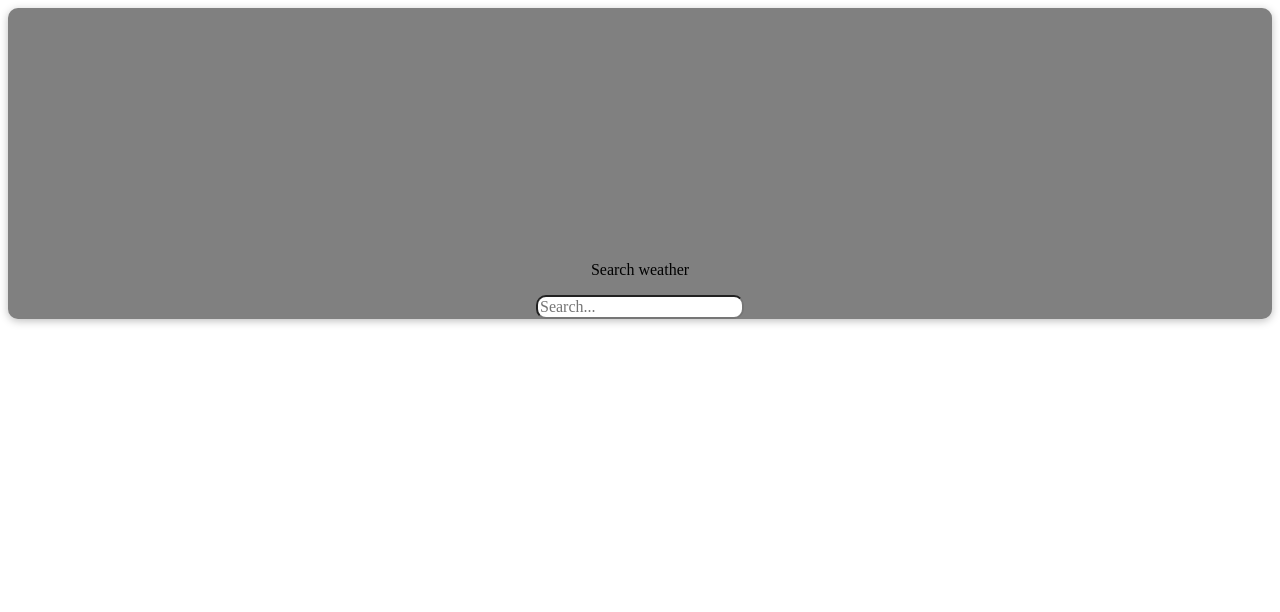
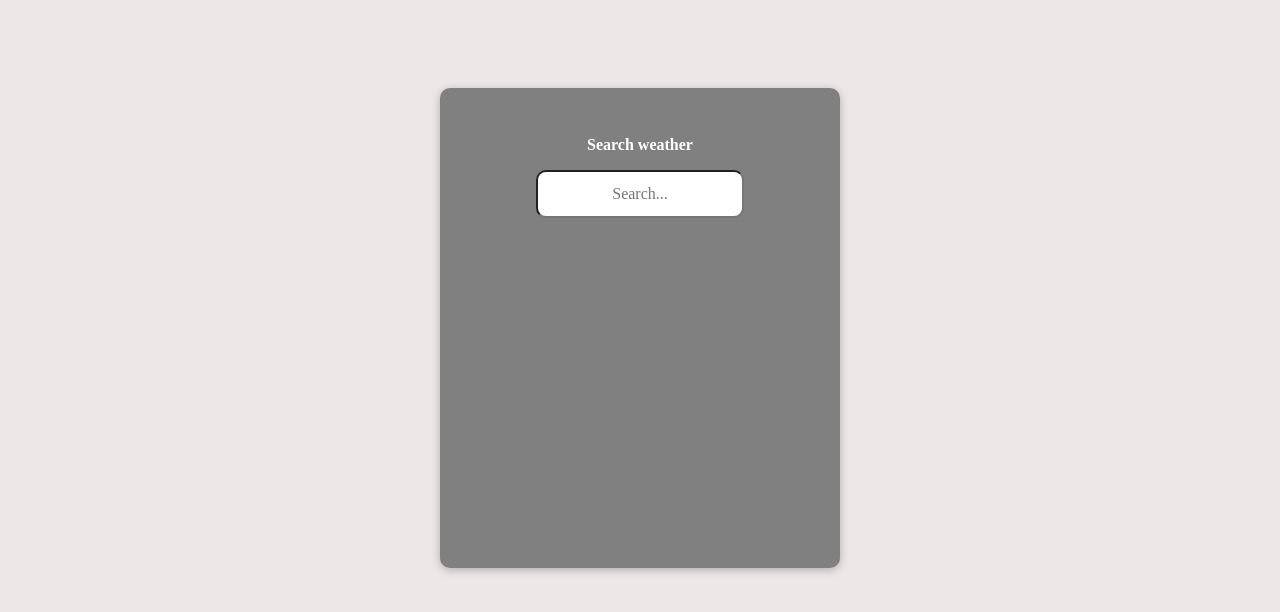
Before and after one commit to witekmikolajczak/Green1-blog, a React (Create React App) app: page / in a window 1280 px wide. Shown: the top 612 px of the page. Built offline with nearby package versions, Linux system fonts and the light colour scheme.

Commit message:
add assets and it's styling

```diff
--- a/src/App.js
+++ b/src/App.js
@@ -1,12 +1,13 @@
 import React from "react";
 
 import Weather from "./components/Weather/Weather.js";
+import classes from "./App.module.css";
 
 function App() {
   return (
-    <React.Fragment>
+    <div className={classes.app}>
       <Weather />
-    </React.Fragment>
+    </div>
   );
 }
 
--- /dev/null
+++ b/src/App.module.css
@@ -0,0 +1,6 @@
+.app {
+  display: flex;
+  justify-content: center;
+  align-items: center;
+  height: 80vh;
+}
--- a/src/components/UI/Card.module.css
+++ b/src/components/UI/Card.module.css
@@ -2,4 +2,6 @@
   background-color: grey;
   box-shadow: 0 2px 8px rgba(0, 0, 0, 0.26);
   border-radius: 10px;
+  width: 25rem;
+  height: 30rem;
 }
--- a/src/components/Weather/Weather.js
+++ b/src/components/Weather/Weather.js
@@ -1,19 +1,16 @@
 import React, { useState } from "react";
+
 import Card from "../UI/Card";
 import classes from "./Weather.module.css";
+import { base_url } from "../api/url";
 
-const Weather = (props) => {
+const Weather = () => {
   const [city, setCity] = useState("");
   const [weather, setWeather] = useState([]);
 
-  const api = {
-    key: "cf7c660938beef44011efd6e5378e6d8",
-    url: `http://api.openweathermap.org/data/2.5/`,
-  };
-
   const search = (evt) => {
     if (evt.key === "Enter") {
-      fetch(`${api.url}weather?q=${city}&units=metric&APPID=${api.key}`)
+      fetch(`${base_url}&q=${city}`)
         .then((response) => response.json())
         .then((result) => {
           setWeather(result);
@@ -24,9 +21,19 @@ const Weather = (props) => {
   };
 
   return (
-    <Card className={classes.input}>
-      <div>
-        <label htmlFor="city">Search weather</label>
+    <Card
+      className={
+        typeof weather.main != "undefined"
+          ? weather.main.temp > 15
+            ? classes.warm
+            : classes.cold
+          : classes.card
+      }
+    >
+      <div className={classes.weather}>
+        <label htmlFor="city">
+          <b>Search weather</b>
+        </label>
         <input
           type="text"
           id="city"
@@ -38,10 +45,11 @@ const Weather = (props) => {
       </div>
       {typeof weather.main != "undefined" ? (
         <div className={classes.result}>
-          <ul>
-            {weather.name}
-            {weather.main.temp}
-          </ul>
+          <p>
+            City: {weather.name} {weather.sys.country}
+          </p>
+          <h2>{weather.main.temp} °C</h2>
+          {/* <h2>Humidity: {weather.main.humidity} %</h2> */}
         </div>
       ) : (
         ""
--- a/src/components/Weather/Weather.module.css
+++ b/src/components/Weather/Weather.module.css
@@ -1,17 +1,53 @@
-.input {
-  padding-top: 20%;
+.weather {
+  padding-top: 1rem;
   text-align: center;
 }
 
-.input label {
+.weather label {
   display: block;
   padding-bottom: 1rem;
+  padding-top: 2rem;
+  color: white;
 }
 
-.input input {
+.weather input {
+  text-align: center;
   border-radius: 10px;
   font: inherit;
+  height: 3rem;
 }
 
 .result {
+  display: flex;
+  justify-content: center;
+  align-items: center;
+  flex-direction: column;
+  color: aliceblue;
+  height: 50%;
 }
+
+.result h2 {
+  margin: 0.5rem;
+}
+
+.cold {
+  background-image: linear-gradient(
+      rgba(20, 20, 20, 0.5),
+      rgba(255, 255, 255, 0.5)
+    ),
+    url("../../assets/cold.jpg");
+  background-size: cover;
+  background-repeat: no-repeat;
+  background-position: center center;
+}
+
+.warm {
+  background-image: linear-gradient(
+      rgba(20, 20, 20, 0.5),
+      rgba(255, 255, 255, 0.5)
+    ),
+    url("../../assets/warm.jpg");
+  background-size: cover;
+  background-repeat: no-repeat;
+  background-position: center center;
+}
--- /dev/null
+++ b/src/components/api/url.js
@@ -0,0 +1,3 @@
+export const api_key = "cf7c660938beef44011efd6e5378e6d8";
+export const base_url = `http://api.openweathermap.org/data/2.5/weather?&units=metric&APPID=${api_key}`;
+export const forecast_url = `pro.openweathermap.org/data/2.5/forecast/hourly?&units=metric&appid=${api_key}`;
--- a/src/index.css
+++ b/src/index.css
@@ -1,3 +1,9 @@
 * {
   box-sizing: border-box;
 }
+
+body {
+  background-color: rgba(235, 230, 230, 0.89);
+  overflow-y: hidden;
+  overflow-x: hidden;
+}
```
Also changed, not shown: src/assets/cold.jpg (added), src/assets/warm.jpg (added).
